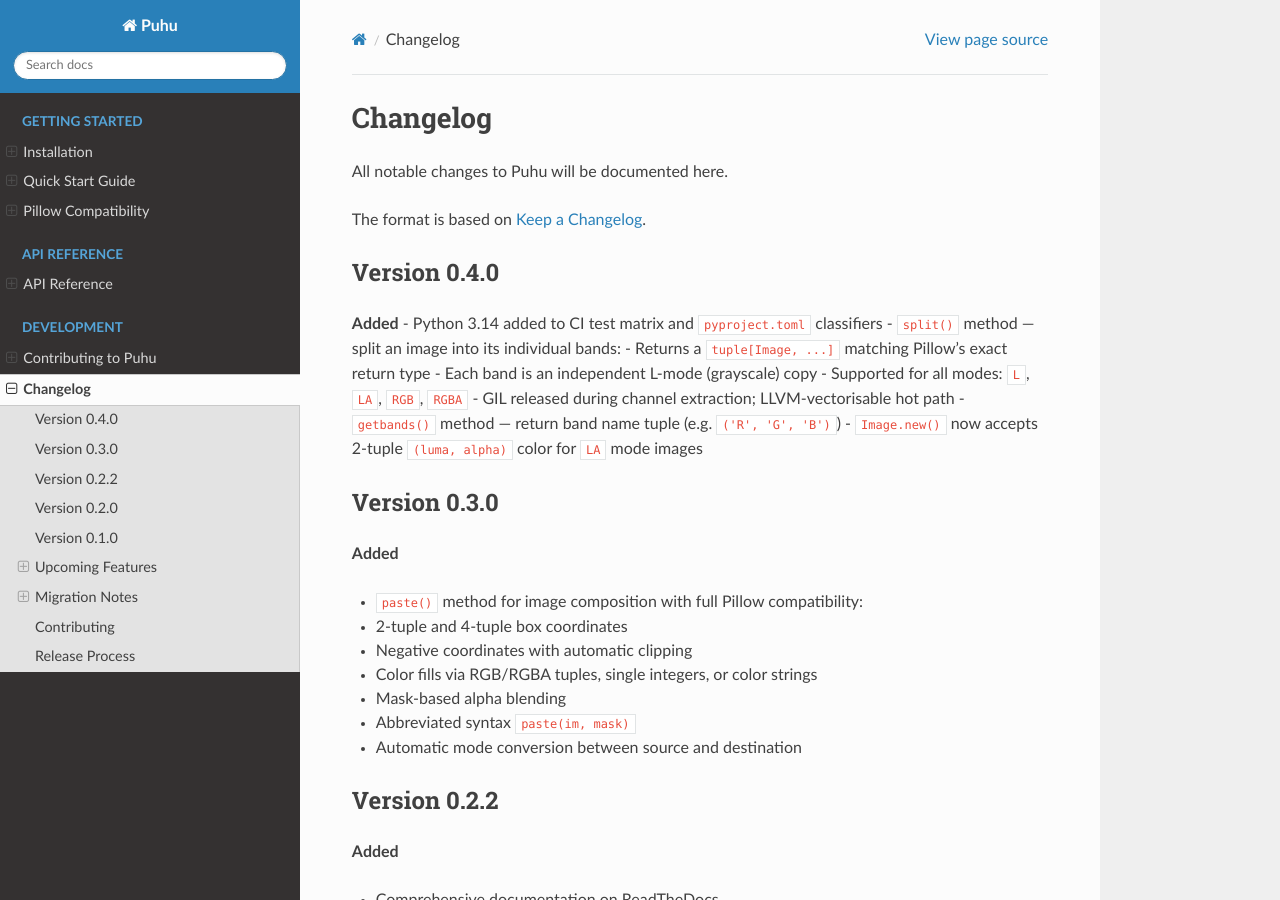
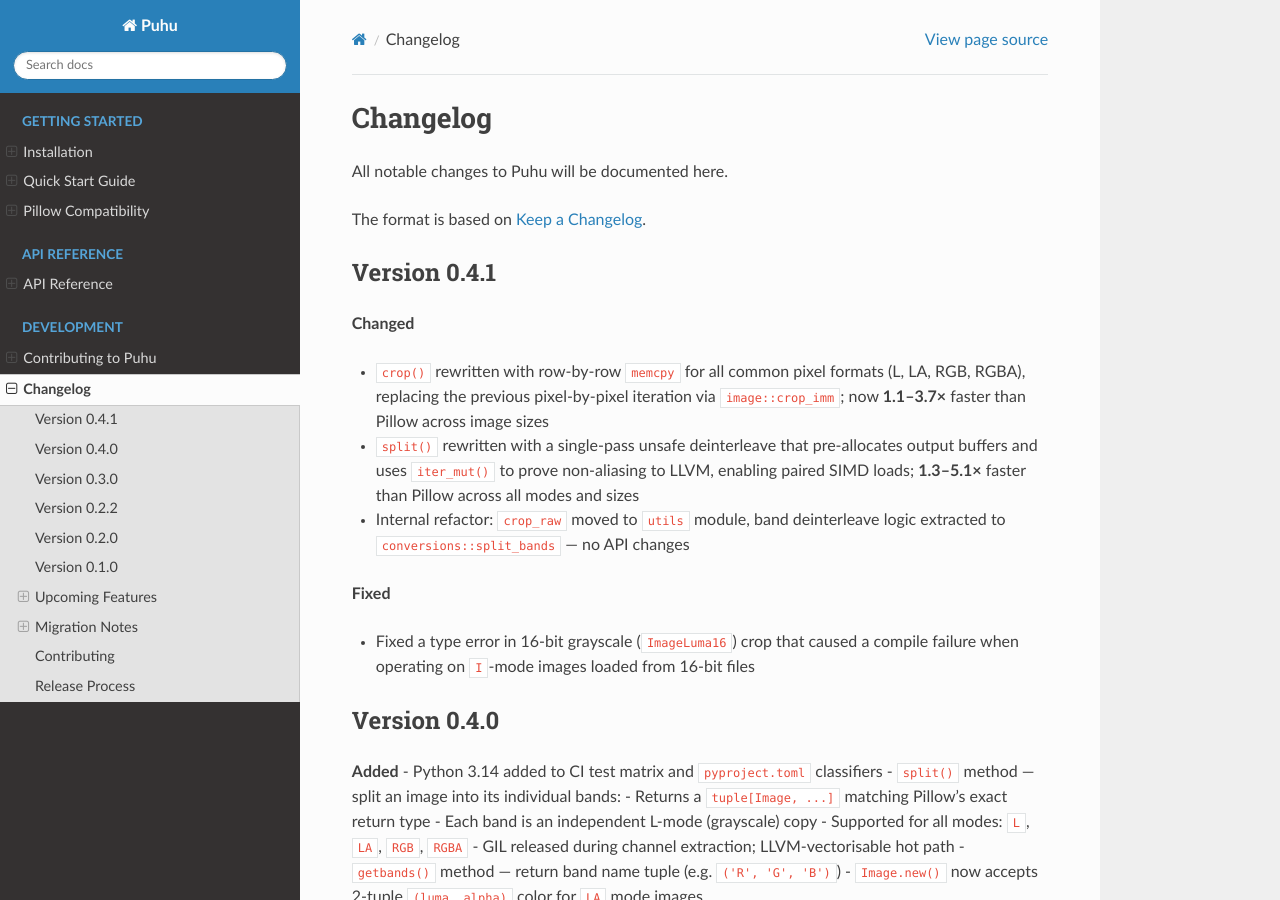
Before and after one commit to bgunebakan/puhu, a Sphinx documentation site: the page built from docs/source/changelog.rst, in a window 1280 px wide and 900 px high. Built offline with Sphinx 7.4.7 and the Read the Docs theme 3.1.0, drawn with Linux system fonts in a browser that asks for light colours.

Commit message:
Bump version to 0.4.1

```diff
--- a/Cargo.toml
+++ b/Cargo.toml
@@ -1,6 +1,6 @@
 [package]
 name = "puhu-core"
-version = "0.4.0"
+version = "0.4.1"
 edition = "2021"
 authors = ["Bilal Tonga"]
 description = "A high-performance, memory-safe image processing library for Python"
--- a/docs/source/changelog.rst
+++ b/docs/source/changelog.rst
@@ -5,6 +5,25 @@
 
 The format is based on `Keep a Changelog <https://keepachangelog.com/>`_.
 
+
+Version 0.4.1
+-------------
+
+**Changed**
+
+- ``crop()`` rewritten with row-by-row ``memcpy`` for all common pixel formats (L, LA, RGB, RGBA),
+  replacing the previous pixel-by-pixel iteration via ``image::crop_imm``; now **1.1–3.7×** faster
+  than Pillow across image sizes
+- ``split()`` rewritten with a single-pass unsafe deinterleave that pre-allocates output buffers
+  and uses ``iter_mut()`` to prove non-aliasing to LLVM, enabling paired SIMD loads;
+  **1.3–5.1×** faster than Pillow across all modes and sizes
+- Internal refactor: ``crop_raw`` moved to ``utils`` module, band deinterleave logic extracted
+  to ``conversions::split_bands`` — no API changes
+
+**Fixed**
+
+- Fixed a type error in 16-bit grayscale (``ImageLuma16``) crop that caused a compile failure
+  when operating on ``I``-mode images loaded from 16-bit files
 
 Version 0.4.0
 -------------
--- a/pyproject.toml
+++ b/pyproject.toml
@@ -4,7 +4,7 @@
 
 [project]
 name = "puhu"
-version = "0.4.0"
+version = "0.4.1"
 description = "A modern, high-performance image processing library for Python, powered by Rust."
 authors = [
     {name = "Bilal Tonga", email = "bilaltonga@gmail.com"},
```
